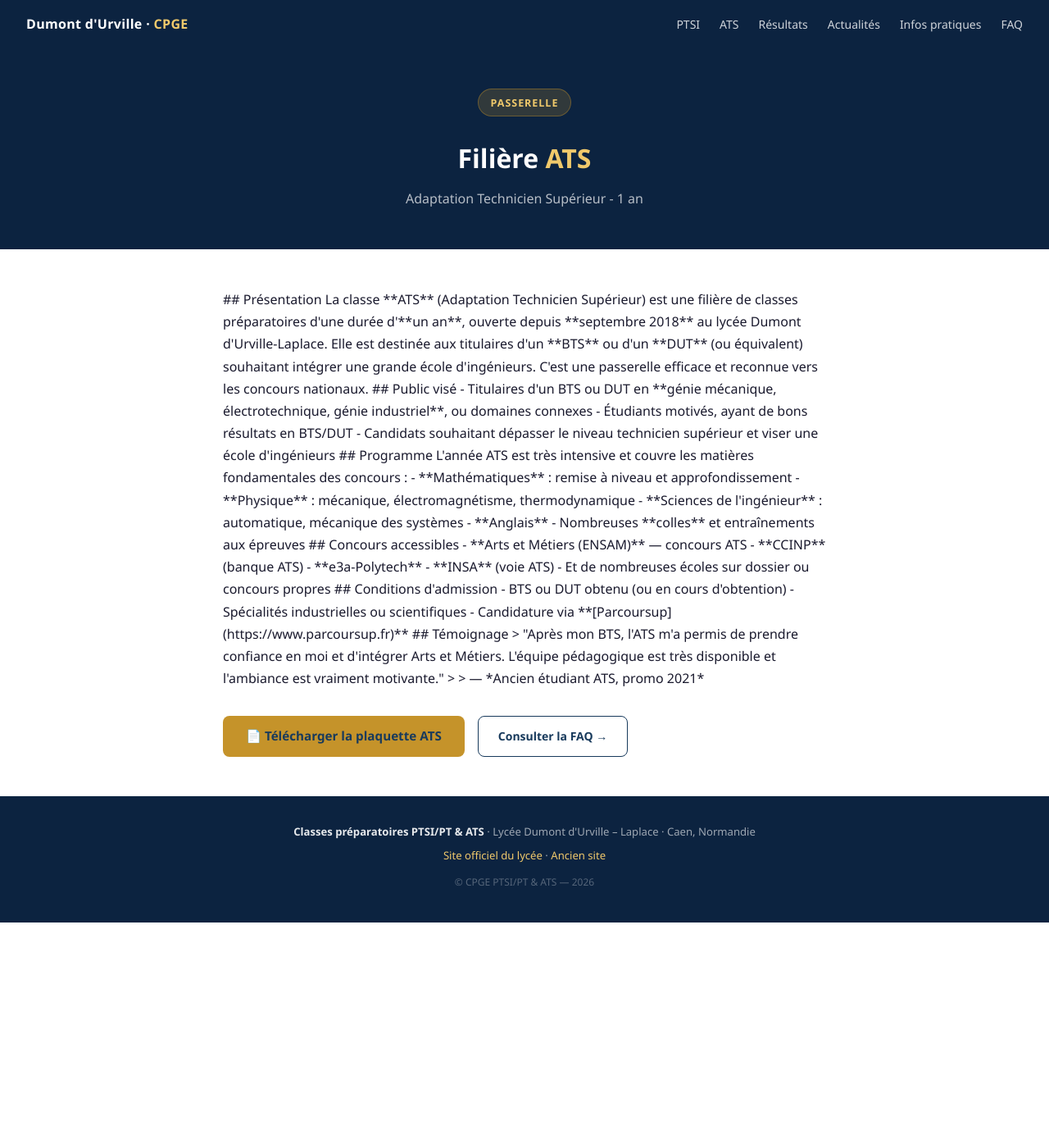
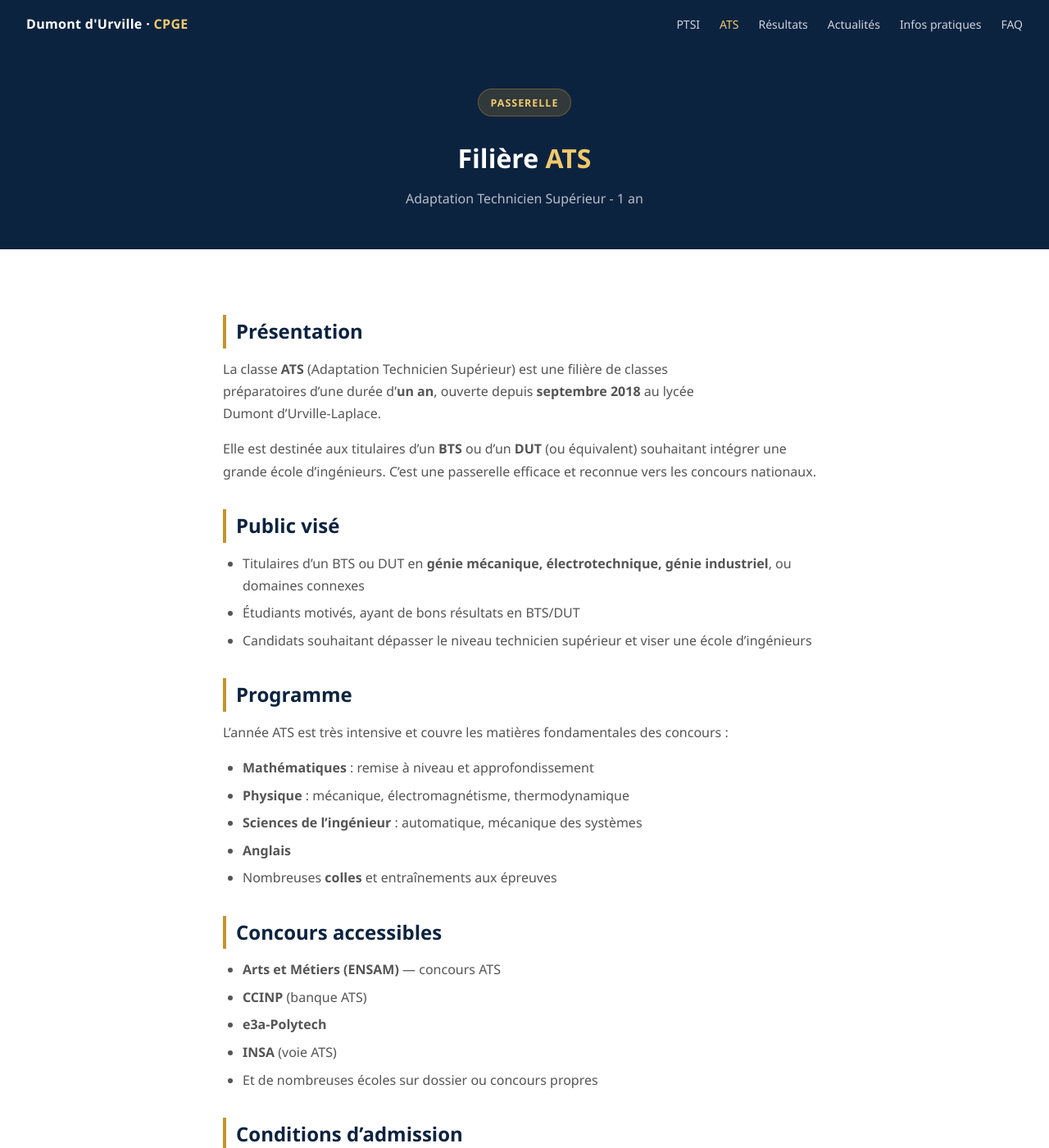
Before and after one commit to a-fafin/site-dumont, a Jekyll site: the page built from ats.md, in a window 1280 px wide and 1400 px high. Shown: the whole window at 82% size. Built offline with Jekyll 4.4.1, drawn with Linux system fonts in a browser that asks for light colours; some of the changed text lies outside the part shown.

Commit message:
correction html

```diff
--- a/_config.yml
+++ b/_config.yml
@@ -7,12 +7,12 @@
 email: ""
 
 # Build
-#markdown: kramdown
-#highlighter: rouge
-#permalink: /:title/
+markdown: kramdown
+highlighter: rouge
+permalink: /:title/
 
-#kramdown:
-#  parse_block_html: true   # permet le Markdown dans les balises HTML
+kramdown:
+  parse_block_html: true   # permet le Markdown dans les balises HTML
 
 # Navigation
 nav_links:
--- a/ats.md
+++ b/ats.md
@@ -52,7 +52,8 @@
 >
 > — *Ancien étudiant ATS, promo 2021*
 
-<div style="margin-top:2rem;display:flex;gap:1rem;flex-wrap:wrap">
+
+<div style="margin-top:2rem;display:flex;gap:1rem;flex-wrap:wrap" markdown="0">
   <a href="/files/flyer_prepa_ats.pdf" class="btn-primary" target="_blank">📄 Télécharger la plaquette ATS</a>
   <a href="/faq/" class="btn-secondary">Consulter la FAQ →</a>
 </div>
--- a/index.html
+++ b/index.html
@@ -56,7 +56,7 @@
         </div>
         <p class="filiere-detail"><strong>Durée :</strong> 2 ans · <strong>Ouverture :</strong> 1976</p>
         <div style="margin-top:1.25rem">
-          <a href="{{ '/filieres/' | relative_url }}" class="btn-secondary">En savoir plus →</a>
+          <a href="{{ '/ptsi/' | relative_url }}" class="btn-secondary">En savoir plus →</a>
         </div>
       </div>
       <div class="filiere-card ats">
```
Also changed, not shown: actualites.md (+1 -1 lines), pratique.md (line endings or trailing spaces), 5 other files.
